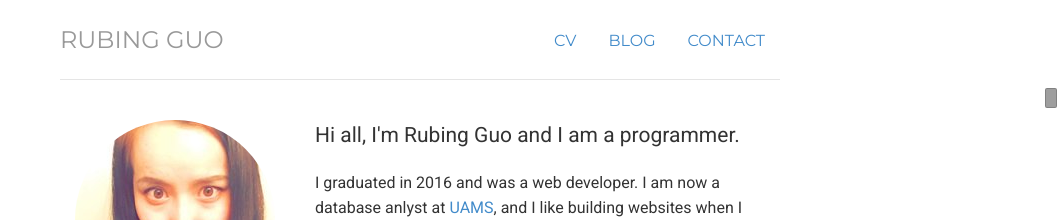
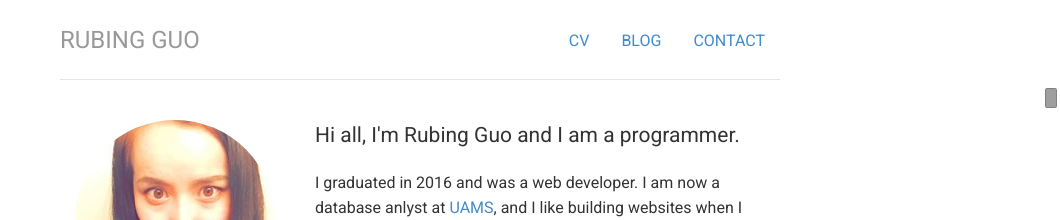
Before and after one commit to flower-joke/peanutshells.github.io, a Jekyll site: the page built from index.html, in a window 1280 px wide. Shown: the top 220 px of the page, without its empty margins (220-1280 px from the left). Built offline with Jekyll 4.4.1, drawn with Linux system fonts in a browser that asks for light colours; nearby versions of some CDN libraries; comment, search, counter and statistics services are not loaded.

Commit message:
Update style.css

```diff
--- a/css/style.css
+++ b/css/style.css
@@ -6,14 +6,14 @@
 @import url("//maxcdn.bootstrapcdn.com/font-awesome/4.3.0/css/font-awesome.min.css");
 
 body { padding-top: 20px; padding-bottom: 40px; font-family: 'Roboto', sans-serif; font-size: 16px; }
-h1, h2, h3, h4, h5, h6, .h1, .h2, .h3, .h4, .h5, .h6 { font-family: 'Roboto', sans-serif; font-weight: 500;}
+h1, h2, h3, h4, h5, h6, .h1, .h2, .h3, .h4, .h5, .h6 { font-family: 'Roboto', sans-serif; font-weight: 500; }
 blockquote p { font-size: 16px; line-height: 1.6em; }
-.footer {font-family: 'Roboto', sans-serif; font-weight: 500; text-transform: capitalize;}
+.footer { font-family: 'Roboto', sans-serif; font-weight: 500; text-transform: capitalize; }
 /* Page title */
 h1.page-title { text-align: center; }
 
 /* Masthead */
-.header, .header h3 { font-family: 'Montserrat', Helvetica, sans-serif; text-transform: uppercase; font-weight: normal; }
+.header, .header h3 { font-family: 'Roboto', sans-serif; text-transform: uppercase; font-weight: normal; }
 
 /* Navigation */
 h3.text-muted a {text-decoration: none; color: #999999; }
```
